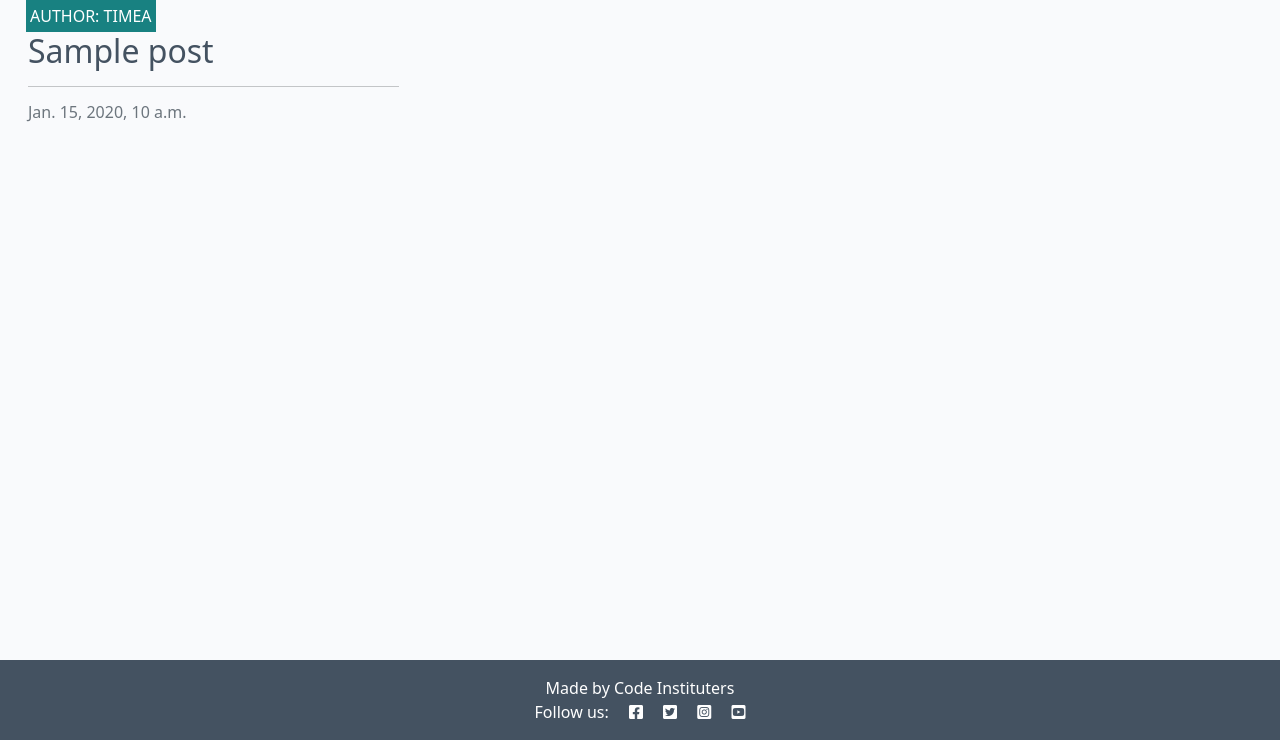
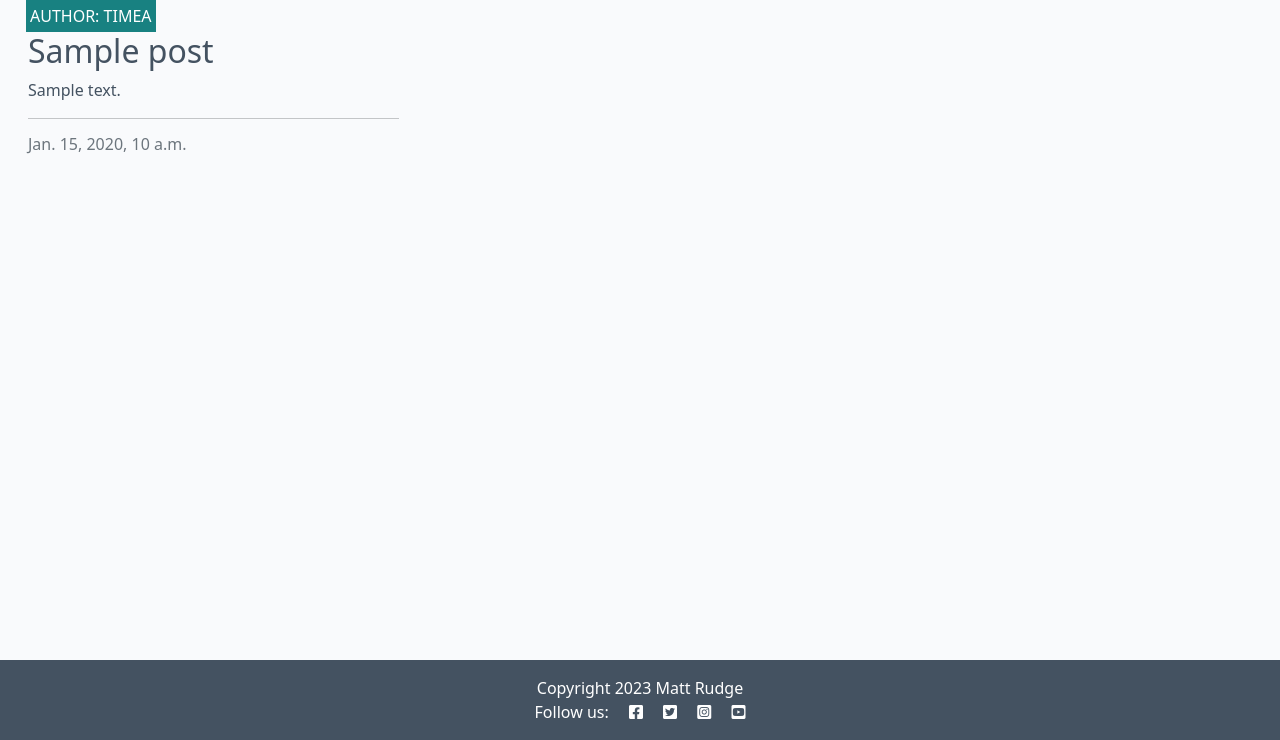
Before and after one commit to naomi-mali/blog-django, a Django app: template blog/templates/blog/index.html in a window 1280 px wide. Shown: the part 60-800 px from the top of the page. Run offline with Django 4.2, Linux system fonts and the light colour scheme; the template is opened without the code that fills it: values that come from a table or form of the project are taken from there, others are empty; data comes from the database, SQL or seed files in the repository; tables that the repository leaves empty hold one stand-in row (values such as "Sample post").

Commit message:
Display the post's excerpt as a variable

```diff
--- a/blog/templates/blog/index.html
+++ b/blog/templates/blog/index.html
@@ -20,6 +20,7 @@
                             </div>
                             <a href="#" class="post-link">
                                 <h2 class="card-title">{{ post.title }}</h2>
+                                <p class="card-text">{{ post.excerpt }}</p>
                             </a>
 
                             <hr />
@@ -50,3 +51,4 @@
 
 <!-- index.html content ends here -->
 {% endblock %}
+{% block copyright %}Copyright 2023 Matt Rudge{% endblock %}
--- a/templates/base.html
+++ b/templates/base.html
@@ -20,8 +20,10 @@
     <!-- Bootstrap CSS -->
     <link href="https://cdn.jsdelivr.net/npm/bootstrap@5.0.1/dist/css/bootstrap.min.css" rel="stylesheet"
         integrity="sha384-+0n0xVW2eSR5OomGNYDnhzAbDsOXxcvSN1TPprVMTNDbiYZCxYbOOl7+AMvyTG2x" crossorigin="anonymous">
+
     <!-- Custom CSS -->
     <link rel="stylesheet" href="{% static 'css/style.css' %}">
+
 </head>
 
 <body class="d-flex flex-column h-100 main-bg">
@@ -39,7 +41,7 @@
                 <ul class="navbar-nav me-auto mb-2 mb-lg-0">
                     <li class="nav-item">
                         <a class="nav-link {% if request.path == home_url %}active{% endif %}" aria-current="page"
-                            href="#">Home</a>
+                            href="{% url 'home' %}">Home</a>
                     </li>
 
                 </ul>
@@ -60,7 +62,9 @@
 
     <!-- Footer -->
     <footer class="footer mt-auto py-3 dark-bg">
-        <p class="m-0 text-center text-white">Made by Code Instituters</p>
+        <p class="m-0 text-center text-white"> {% block copyright %}
+        Made by Code Instituters
+    {% endblock copyright %}</p>
         <p class="m-0 text-center text-white">Follow us: <i class="fab fa-facebook-square ms-3"></i>
             <i class="fab fa-twitter-square ms-3"></i>
             <i class="fab fa-instagram-square ms-3"></i>
```
